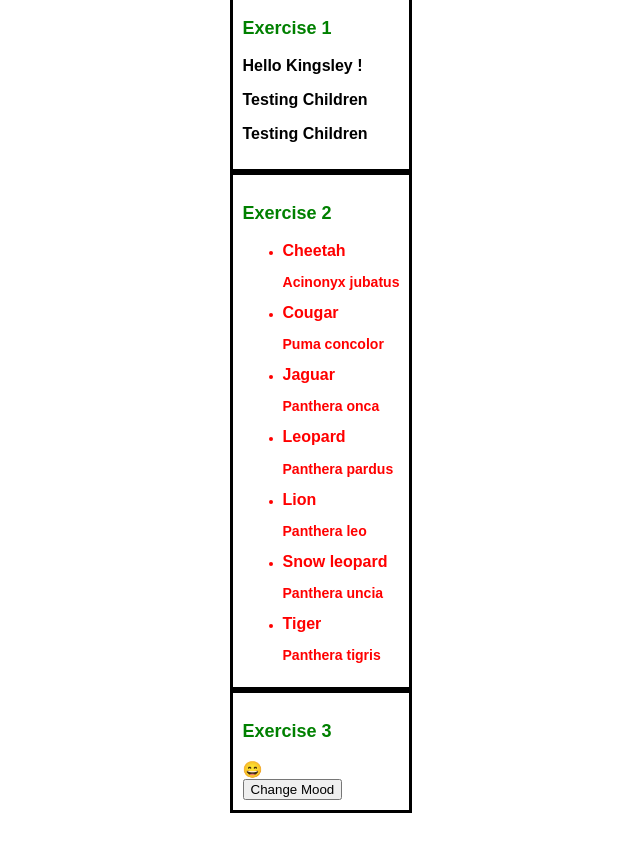
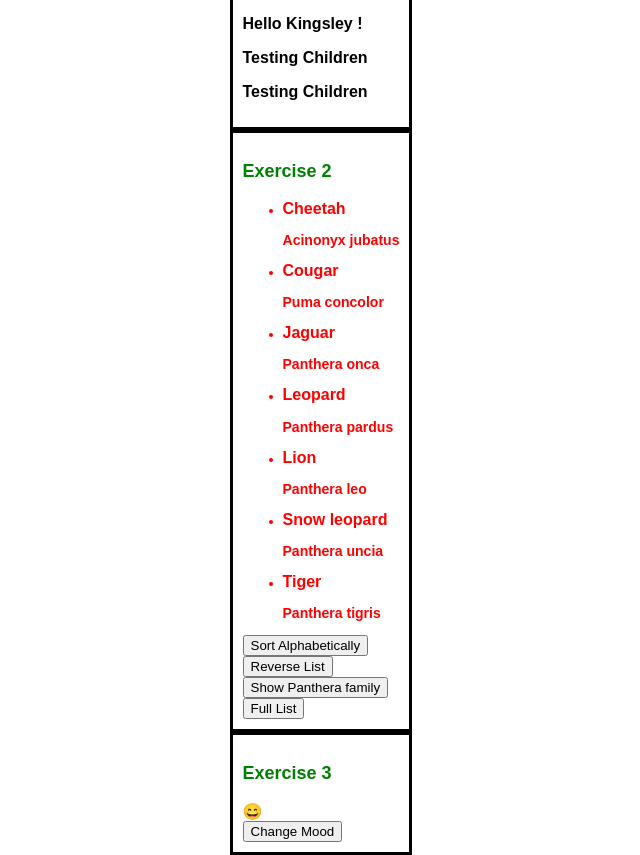
Before and after one commit to dalmirPereira/module6_labWork, a React (Vite) app in the folder Module6-labWork/: page / in a window 1280 px wide. Shown: the whole page, without its empty margins (319-959 px from the left). Before the commit the page ends 813 px from the top, so only its background shows below. Built offline with nearby package versions, Linux system fonts and the light colour scheme.

Commit message:
Updated BigCats.jsx (Lab Exercise 4)

```diff
--- a/Module6-labWork/src/components/BigCats.jsx
+++ b/Module6-labWork/src/components/BigCats.jsx
@@ -1,9 +1,9 @@
-//------------------- Module 6: Lab Exercise 2 ------------------------
-
+//------------------- Module 6: Lab Exercise 2 and 4 ------------------------
 
 import SingleCat from "./SingleCat";
+import { useState } from "react";
 
-const cats = [
+const bigCats = [
     { name: 'Cheetah', latinName: 'Acinonyx jubatus' },
     { name: 'Cougar', latinName: 'Puma concolor' },
     { name: 'Jaguar', latinName: 'Panthera onca' },
@@ -13,7 +13,41 @@ const cats = [
     { name: 'Tiger', latinName: 'Panthera tigris' }
 ]
 
-function BigCats(props){
+function Button({ onClick, children }) {
+    return (
+        <div>
+            <button onClick={onClick}>
+                {children}
+            </button>
+        </div>
+    )
+}
+
+
+function BigCats(){
+
+    //---- added state (ex 4) ----------
+    const [cats, setCats] = useState(bigCats);
+
+    //----- functions for setting new values to the list (ex 4) -----
+    const alphabetCats = () => {
+        const newCats = [...cats].sort((a, b) => a.name.localeCompare(b.name));
+
+        return setCats(newCats);
+    }
+
+    const reverseCats = () => {
+        const newCats = [...cats].sort((a, b) => b.name.localeCompare(a.name));
+
+        return setCats(newCats);
+    }
+
+    const pantheraCats = () => {
+        const newCats = [...cats].filter(cat => cat.latinName.includes("Panthera"));
+
+        return setCats(newCats);
+    }
+    //-----------------------------------------------------------
 
     const renderCat = cats.map(cat => (
          <SingleCat
@@ -24,9 +58,25 @@ function BigCats(props){
     )
 
     return (
-        <div className="catList">
-            <ul> { renderCat } </ul>
-        </div>
+        <>
+            <div className="catList">
+                <ul> { renderCat } </ul>
+            </div>
+
+            {/* ----- Added Buttons (ex 4) --------*/}
+            <Button onClick={alphabetCats}>
+                Sort Alphabetically
+            </Button>
+            <Button onClick={reverseCats}>
+                Reverse List
+            </Button>
+            <Button onClick={pantheraCats}>
+                Show Panthera family
+            </Button>
+            <Button onClick={() => setCats(bigCats)}>
+                Full List
+            </Button>
+        </>
     )
 }
 
```
